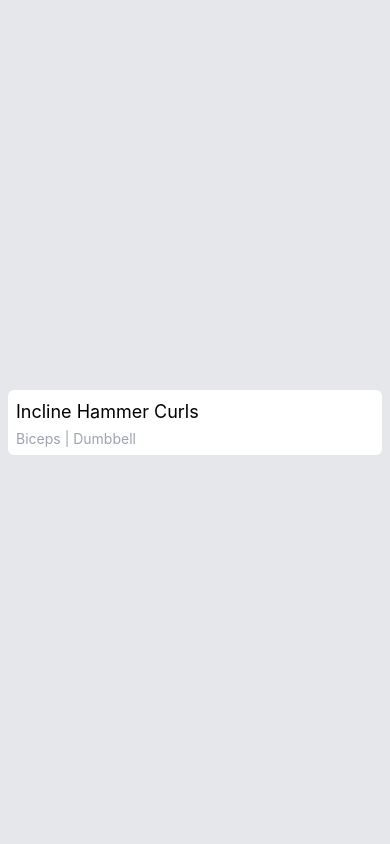
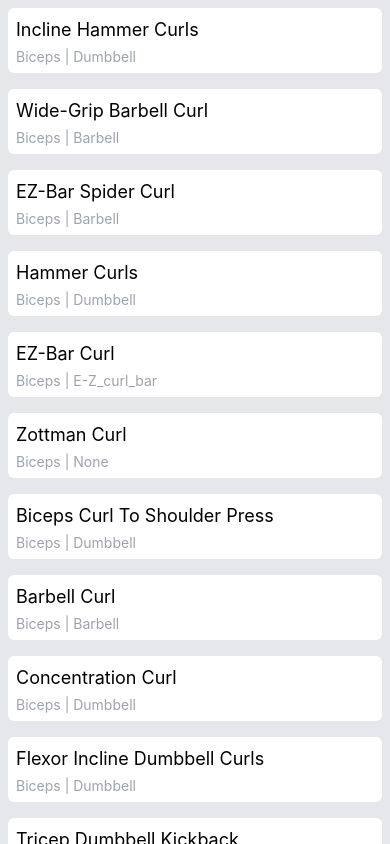
Before and after one commit to yadavNishant2020/FitFocus, a React Native app: screen / in a window 390 px wide. Built offline with nearby package versions, Linux system fonts and the light colour scheme.

Commit message:
Folder structuring

```diff
--- a/App.tsx
+++ b/App.tsx
@@ -1,18 +1,19 @@
-import React from 'react'
-import { View, Text } from 'react-native'
+import React from 'react';
+import { View, Text, FlatList } from 'react-native';
 import tw from 'twrnc';
-import exercises from './assets/data/exercises.json'
+import exercises from './assets/data/exercises.json';
+import ExerciseList from './src/components/exerciseList';
 
 const App = () => {
-  // console.log(exercises[0]);
-    return (
-    <View style={tw`flex justify-center  bg-gray-200 h-full`}>
-      <View style={tw`bg-white p-2 m-2 rounded-md gap-1`}>
-      <Text style={tw`text-black text-lg capitalize`}>{exercises[0].name}</Text>
-      <Text style={tw`text-gray-400 capitalize`}>{exercises[0].muscle} | {exercises[0].equipment}</Text>
-      </View>
+  return (
+    <View style={tw`flex justify-center bg-gray-200 h-full`}>
+      <FlatList
+        data={exercises}
+        renderItem={({ item }) => <ExerciseList item={item} />}
+        keyExtractor={(item) => item.name}
+      />
     </View>
-  )
-}
+  );
+};
 
-export default App
+export default App;
--- /dev/null
+++ b/src/components/exerciseList.tsx
@@ -0,0 +1,17 @@
+import { View, Text } from 'react-native';
+import React from 'react';
+import tw from 'twrnc';
+import { Exercise } from '../interfaces';
+
+const ExerciseList = ({ item }: { item: Exercise }) => {
+  return (
+    <View style={[tw`bg-white p-2 m-2 rounded-md gap-1`, { elevation: 3 }]}>
+      <Text style={tw`text-black text-lg capitalize`}>{item.name}</Text>
+      <Text style={tw`text-gray-400 capitalize`}>
+        {item.muscle} | {item.equipment}
+      </Text>
+    </View>
+  );
+};
+
+export default ExerciseList;
--- /dev/null
+++ b/src/interfaces/index.tsx
@@ -0,0 +1,5 @@
+export interface Exercise {
+    name: string;
+    muscle: string;
+    equipment: string;
+  }
```
